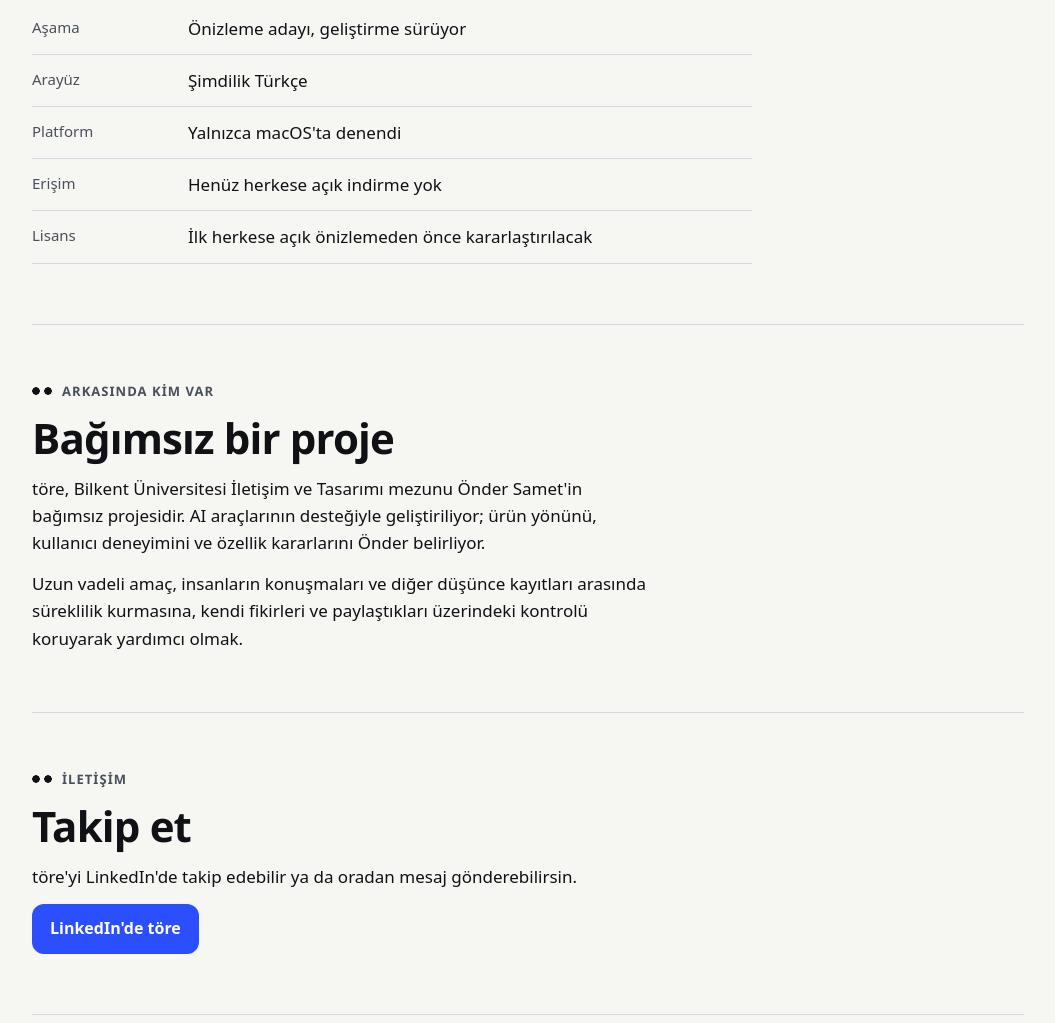
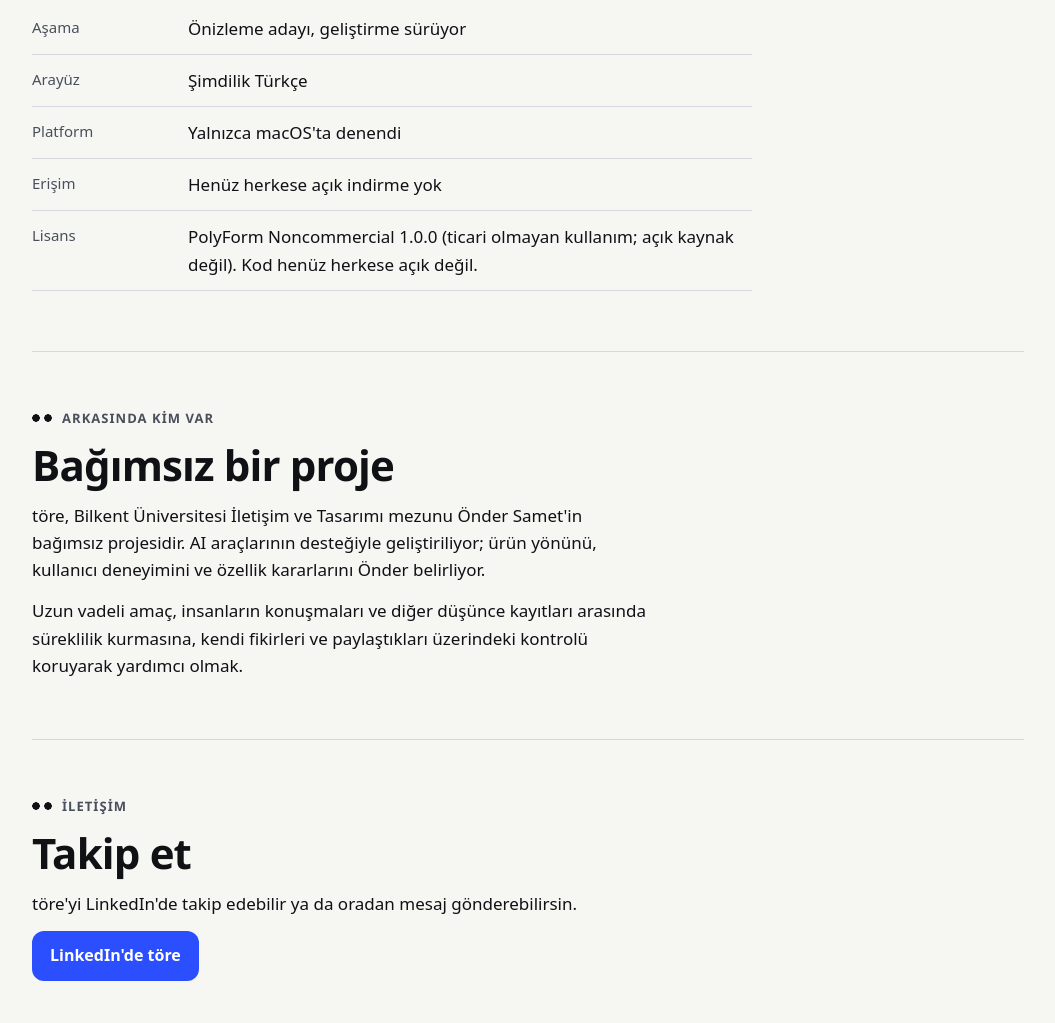
Before and after one commit to ondersamet97/tore-site, a plain HTML site: page tr/index.html in a window 1280 px wide. Shown: the part 2120-3143 px from the top of the page, without its empty margins (112-1167 px from the left). Drawn offline with Linux system fonts and the light colour scheme.

Commit message:
Update licence line to PolyForm Noncommercial 1.0.0
Co-Authored-By: Claude Fable 5.2 <noreply@anthropic.com>

```diff
--- a/tr/index.html
+++ b/tr/index.html
@@ -106,7 +106,7 @@
         <div><dt>Arayüz</dt><dd>Şimdilik Türkçe</dd></div>
         <div><dt>Platform</dt><dd>Yalnızca macOS'ta denendi</dd></div>
         <div><dt>Erişim</dt><dd>Henüz herkese açık indirme yok</dd></div>
-        <div><dt>Lisans</dt><dd>İlk herkese açık önizlemeden önce kararlaştırılacak</dd></div>
+        <div><dt>Lisans</dt><dd>PolyForm Noncommercial 1.0.0 (ticari olmayan kullanım; açık kaynak değil). Kod henüz herkese açık değil.</dd></div>
       </dl>
     </section>
 
```
Also changed, not shown: index.html (+1 -1 lines).
